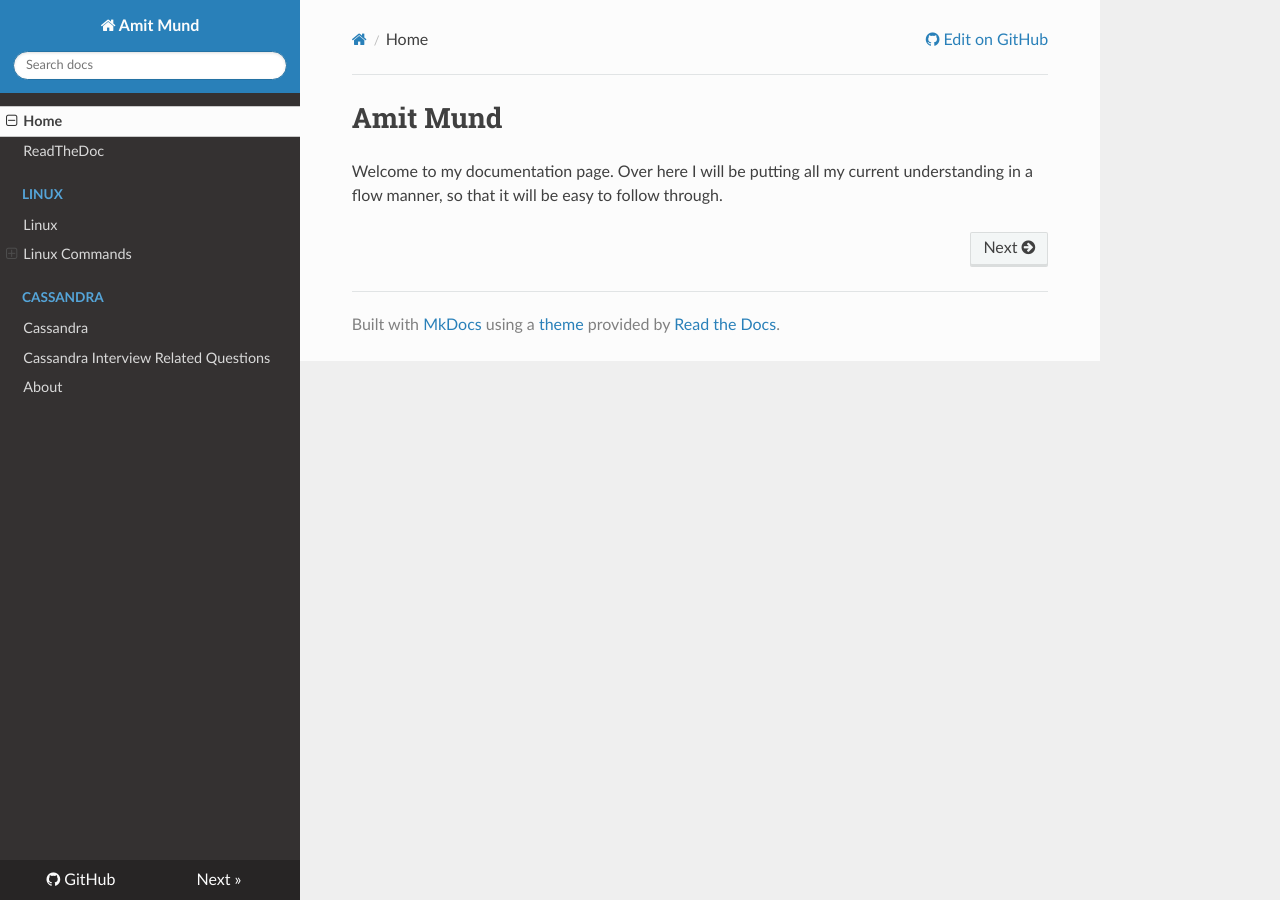
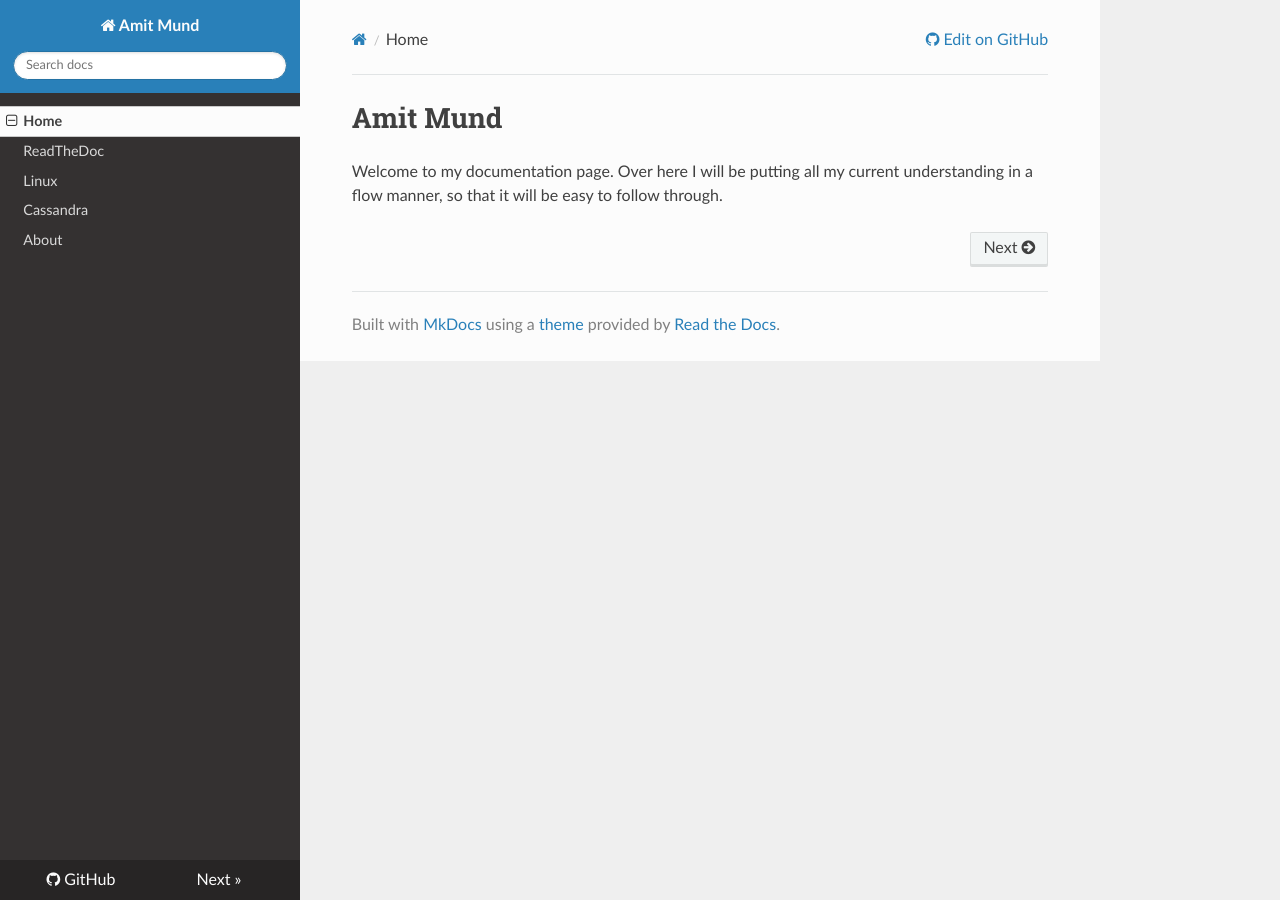
Before and after one commit to Amitmund/amitmund, an MkDocs documentation site: the page built from docs/index.md, in a window 1280 px wide. Built offline with MkDocs 1.6.1, drawn with Linux system fonts in a browser that asks for light colours; nearby versions of some CDN libraries.

Commit message:
Update mkdocs.yml

```diff
--- a/mkdocs.yml
+++ b/mkdocs.yml
@@ -9,11 +9,6 @@ theme: readthedocs
 nav:
     - Home: index.md
     - ReadTheDoc: readTheDoc.md
-    - Linux:
-      - Linux: linux/linux.md
-      - Linux Commands:
-        - iptables: iptables.md
-    - Cassandra:
-      - Cassandra: cassandra/cassandra.md
-      - Cassandra Interview Related Questions: cassandraInterviewQuestions.md
+    - Linux: linux/linux.md
+    - Cassandra: cassandra/cassandra.md
     - About: about.md
```
